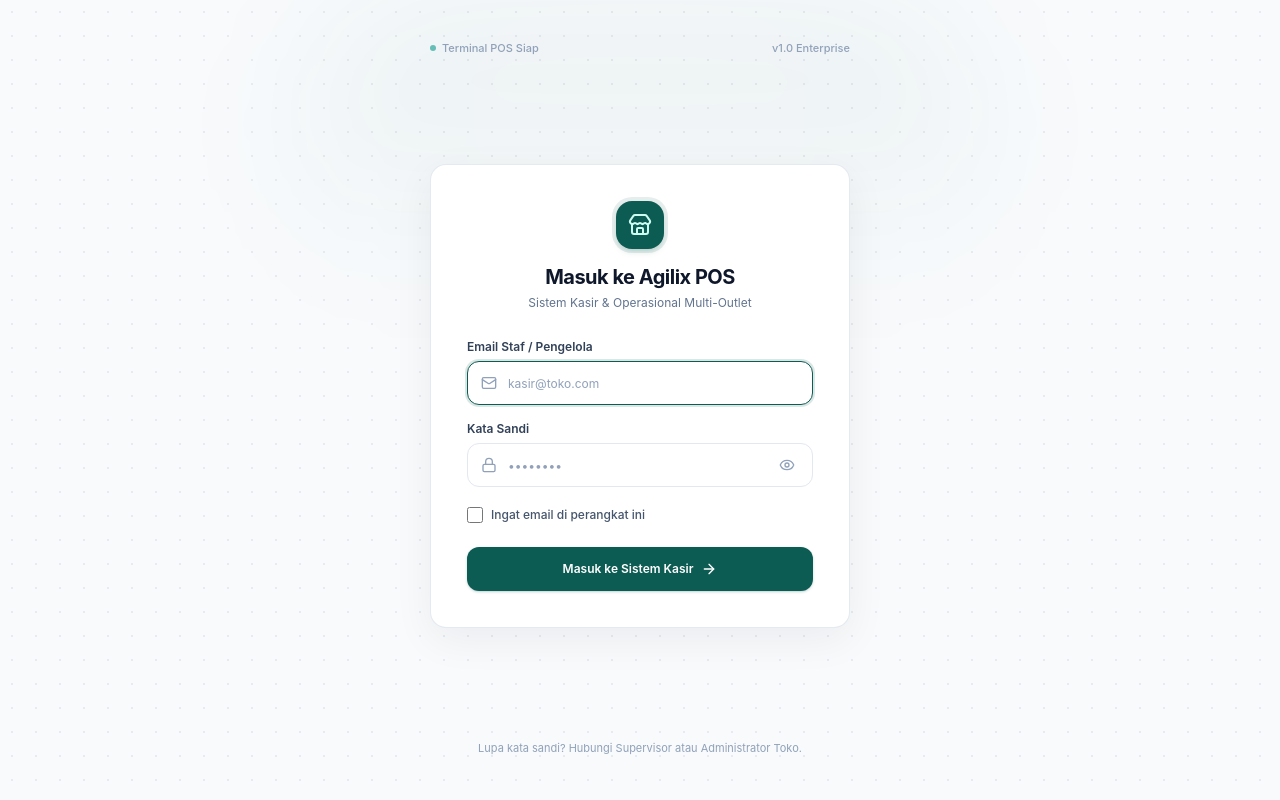
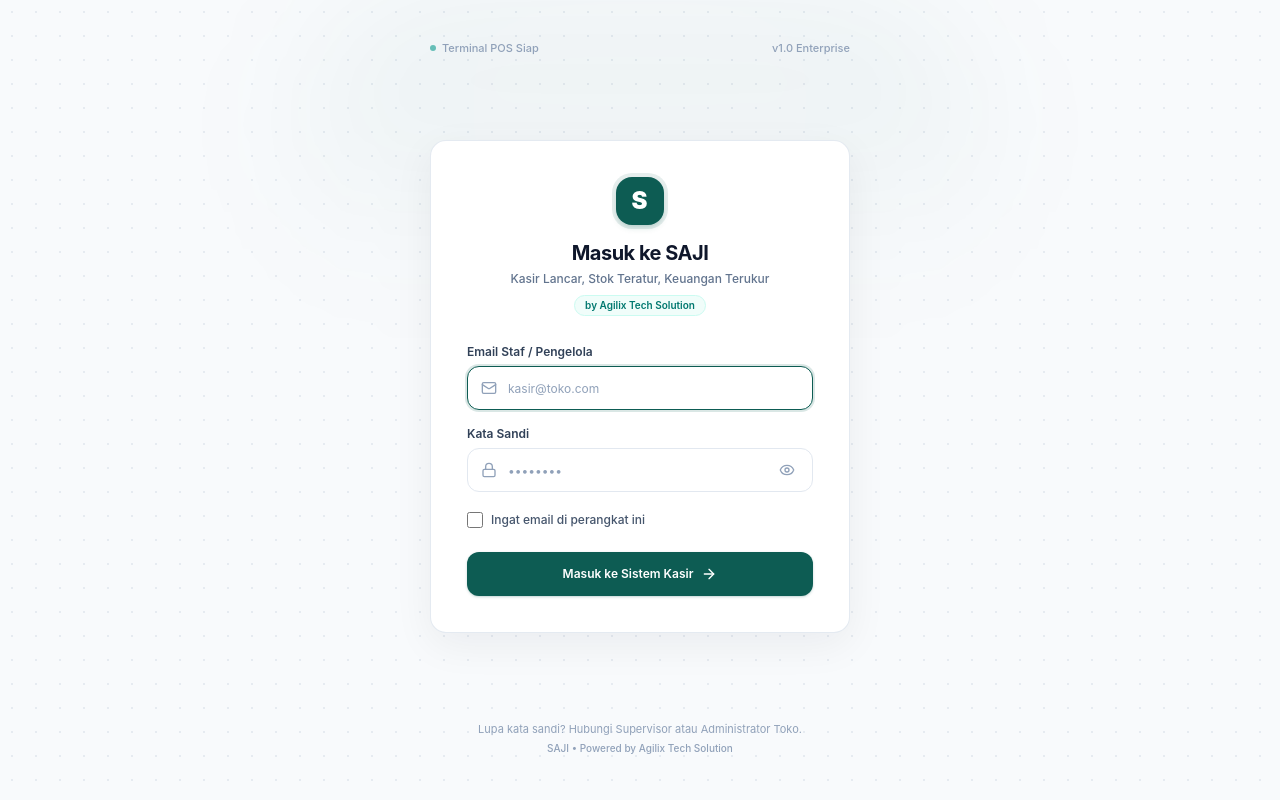
Before and after one commit to agilixsan-admin/agilix-pos-web, a React (Vite) app: page /login in a window 1280 px wide. Built offline with nearby package versions, Linux system fonts and the light colour scheme; no server answers.

Commit message:
feat(branding): update product branding to SAJI by Agilix Tech Solution

```diff
--- a/index.html
+++ b/index.html
@@ -4,7 +4,7 @@
     <meta charset="UTF-8" />
     <link rel="icon" type="image/svg+xml" href="/favicon.svg" />
     <meta name="viewport" content="width=device-width, initial-scale=1.0" />
-    <title>ERP POS Agilix</title>
+    <title>SAJI — Kasir Lancar, Stok Teratur, Keuangan Terukur</title>
   </head>
   <body>
     <div id="root"></div>
--- a/src/presentation/layouts/sidebar.tsx
+++ b/src/presentation/layouts/sidebar.tsx
@@ -149,15 +149,15 @@
       >
         <div className="flex items-center gap-3 overflow-hidden">
           <div className="w-9 h-9 rounded-xl bg-[#0D5C53] flex items-center justify-center text-white font-bold text-lg shadow-sm shrink-0">
-            A
+            S
           </div>
           {(!isSidebarCollapsed || isMobileMenuOpen) && (
             <div className="overflow-hidden">
               <h1 className="font-bold text-slate-800 text-base leading-tight tracking-tight truncate">
-                Agilix POS
+                SAJI
               </h1>
-              <p className="text-[11px] text-slate-500 font-medium truncate">
-                Point of Sale System
+              <p className="text-[10px] text-slate-500 font-medium truncate">
+                by Agilix Tech Solution
               </p>
             </div>
           )}
--- a/src/presentation/screens/auth/set-password-screen.tsx
+++ b/src/presentation/screens/auth/set-password-screen.tsx
@@ -124,11 +124,12 @@
       <div className="max-w-md w-full space-y-6">
         {/* Brand Header */}
         <div className="text-center">
-          <div className="w-14 h-14 bg-[#0D5C53] rounded-2xl flex items-center justify-center text-white mx-auto shadow-md mb-4">
-            <Store className="w-7 h-7" />
+          <div className="w-14 h-14 bg-[#0D5C53] rounded-2xl flex items-center justify-center text-white mx-auto shadow-md mb-4 font-black text-2xl tracking-wider">
+            S
           </div>
-          <h1 className="text-2xl font-bold text-slate-800 tracking-tight">Agilix POS</h1>
-          <p className="text-sm text-slate-500 mt-1">Aktivasi Akun & Pembuatan Kata Sandi</p>
+          <h1 className="text-2xl font-bold text-slate-800 tracking-tight">SAJI</h1>
+          <p className="text-xs text-teal-700 font-medium mt-0.5">by Agilix Tech Solution</p>
+          <p className="text-xs text-slate-500 mt-1">Aktivasi Akun & Pembuatan Kata Sandi</p>
         </div>
 
         {/* Loading State */}
@@ -206,7 +207,7 @@
             <div>
               <h2 className="text-base font-bold text-slate-800">Buat Kata Sandi Baru</h2>
               <p className="text-xs text-slate-500 mt-0.5">
-                Atur kata sandi untuk masuk ke terminal kasir dan dashboard Agilix.
+                Atur kata sandi untuk masuk ke terminal kasir dan dashboard SAJI.
               </p>
             </div>
 
@@ -284,6 +285,9 @@
             </form>
           </Card>
         )}
+        <div className="text-center text-[11px] text-slate-400 pt-1">
+          SAJI &bull; Powered by Agilix Tech Solution
+        </div>
       </div>
     </div>
   );
--- a/src/presentation/screens/login/login-screen.tsx
+++ b/src/presentation/screens/login/login-screen.tsx
@@ -165,15 +165,18 @@
         <div className="bg-white border border-slate-200/90 rounded-2xl shadow-[0_12px_40px_rgba(15,23,42,0.06)] p-7 sm:p-9 transition-all">
           {/* Brand Header */}
           <div className="flex flex-col items-center text-center mb-7">
-            <div className="w-12 h-12 rounded-2xl bg-[#0D5C53] text-white flex items-center justify-center shadow-md shadow-[#0D5C53]/15 mb-3.5 ring-4 ring-[#0D5C53]/10">
-              <Store className="w-6 h-6 text-teal-100" />
+            <div className="w-12 h-12 rounded-2xl bg-[#0D5C53] text-white flex items-center justify-center shadow-md shadow-[#0D5C53]/15 mb-3.5 ring-4 ring-[#0D5C53]/10 font-black text-2xl tracking-wider">
+              S
             </div>
             <h1 className="text-xl font-bold tracking-tight text-slate-900">
-              Masuk ke Agilix POS
+              Masuk ke SAJI
             </h1>
-            <p className="text-xs text-slate-500 mt-1">
-              Sistem Kasir & Operasional Multi-Outlet
+            <p className="text-xs text-slate-500 mt-1 font-medium">
+              Kasir Lancar, Stok Teratur, Keuangan Terukur
             </p>
+            <span className="text-[10px] text-teal-700 bg-teal-50 px-2.5 py-0.5 rounded-full font-semibold mt-2 border border-teal-100">
+              by Agilix Tech Solution
+            </span>
           </div>
 
           {/* Banner Error */}
@@ -275,8 +278,9 @@
       </main>
 
       {/* Footer Bawah */}
-      <footer className="relative z-10 w-full max-w-[420px] text-center text-[11px] text-slate-400 py-3">
-        Lupa kata sandi? Hubungi Supervisor atau Administrator Toko.
+      <footer className="relative z-10 w-full max-w-[420px] text-center text-[11px] text-slate-400 py-3 space-y-1">
+        <div>Lupa kata sandi? Hubungi Supervisor atau Administrator Toko.</div>
+        <div className="text-[10px] text-slate-400 font-medium">SAJI &bull; Powered by Agilix Tech Solution</div>
       </footer>
     </div>
   );
--- a/src/presentation/screens/pos/receipt-modal.tsx
+++ b/src/presentation/screens/pos/receipt-modal.tsx
@@ -277,11 +277,11 @@
           {posSettings?.billFooterText && posSettings.billFooterText.trim() ? (
             <div className="text-center pt-3 text-[10px] text-slate-500 space-y-0.5">
               <p className="whitespace-pre-line">{posSettings.billFooterText.trim()}</p>
-              <p className="text-[9px] text-slate-400">Powered by Agilix POS</p>
+              <p className="text-[9px] text-slate-400">Powered by SAJI • Agilix Tech Solution</p>
             </div>
           ) : (
             <div className="text-center pt-2 text-[9px] text-slate-400">
-              <p>Powered by Agilix POS</p>
+              <p>Powered by SAJI • Agilix Tech Solution</p>
             </div>
           )}
         </div>
--- a/src/presentation/screens/profile/profile-screen.tsx
+++ b/src/presentation/screens/profile/profile-screen.tsx
@@ -34,7 +34,7 @@
   const userEmail = user?.email || '-';
   const roleName = user?.role?.name || user?.roleName || (user?.isSuperAdmin ? 'Super Admin' : 'Staff');
   const outletName = currentOutlet?.name || 'Semua Cabang';
-  const tenantName = tenant?.name || 'Agilix POS';
+  const tenantName = tenant?.name || 'SAJI Store';
 
   return (
     <div className="space-y-6 max-w-5xl mx-auto pb-16">
--- a/src/presentation/screens/settings/order-types-screen.tsx
+++ b/src/presentation/screens/settings/order-types-screen.tsx
@@ -102,7 +102,7 @@
               </span>
             </div>
             <p className="text-xs text-amber-900/80 leading-relaxed">
-              Saat ini kasir Agilix POS secara otomatis beroperasi menggunakan 2 kanal standar:{' '}
+              Saat ini kasir SAJI secara otomatis beroperasi menggunakan 2 kanal standar:{' '}
               <strong className="font-semibold text-slate-900">Dine In (Makan di Tempat)</strong> dan{' '}
               <strong className="font-semibold text-slate-900">Take Away (Bawa Pulang)</strong>.
               Pengaturan kustomisasi tipe pesanan, penambahan biaya layanan per channel (surcharge/take away fee),
--- a/src/presentation/screens/settings/printers-screen.tsx
+++ b/src/presentation/screens/settings/printers-screen.tsx
@@ -1196,11 +1196,11 @@
                   {isFooterEnabled && billFooterText && billFooterText.trim() ? (
                     <div className="text-center pt-3 text-[9px] text-slate-600 space-y-0.5">
                       <p className="whitespace-pre-line">{billFooterText.trim()}</p>
-                      <p className="text-[8px] text-slate-400 pt-1">Powered by Agilix POS</p>
+                      <p className="text-[8px] text-slate-400 pt-1">Powered by SAJI • Agilix Tech Solution</p>
                     </div>
                   ) : (
                     <div className="text-center pt-2 text-[8px] text-slate-400">
-                      <p>Powered by Agilix POS</p>
+                      <p>Powered by SAJI • Agilix Tech Solution</p>
                     </div>
                   )}
 
```
